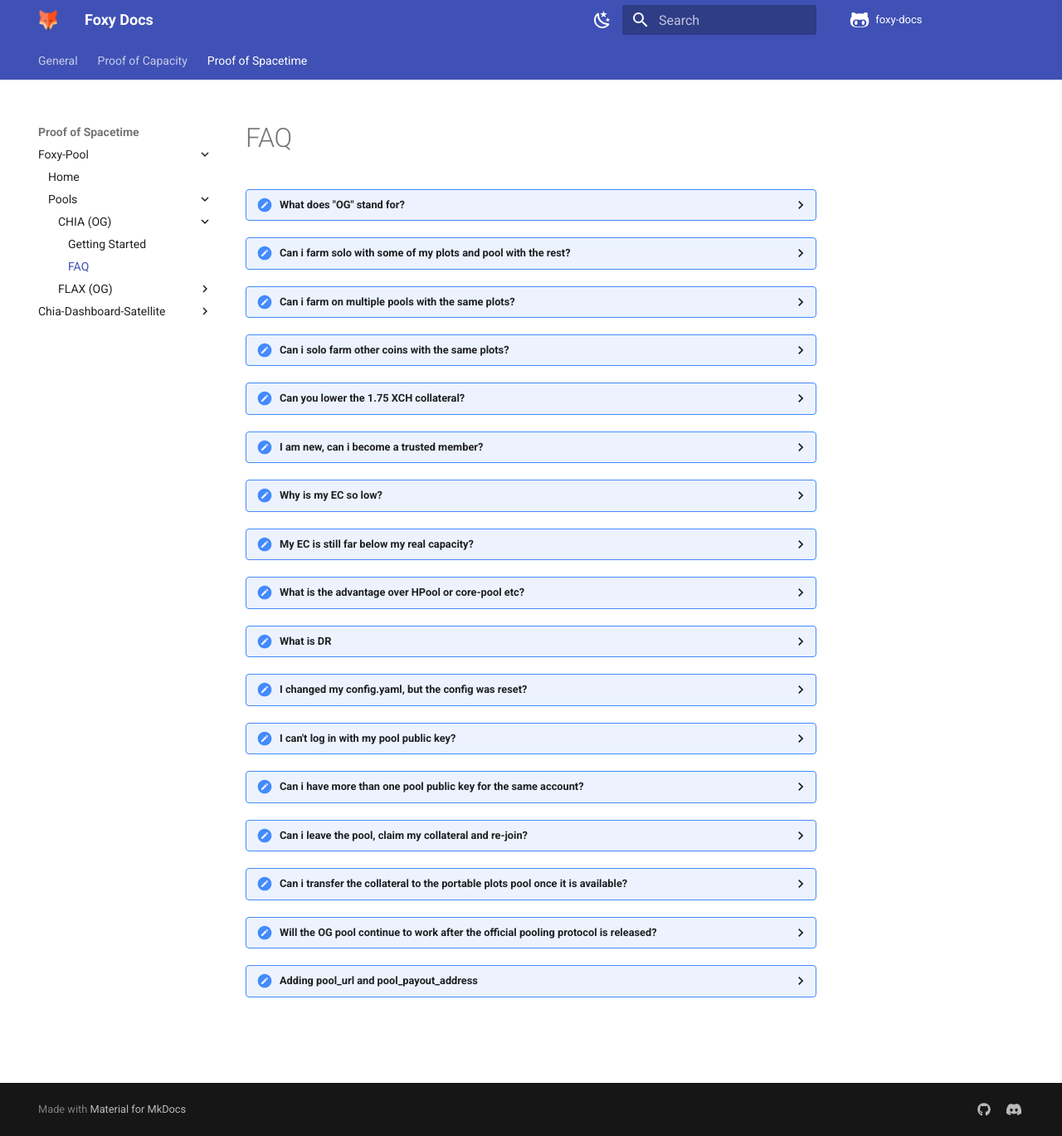
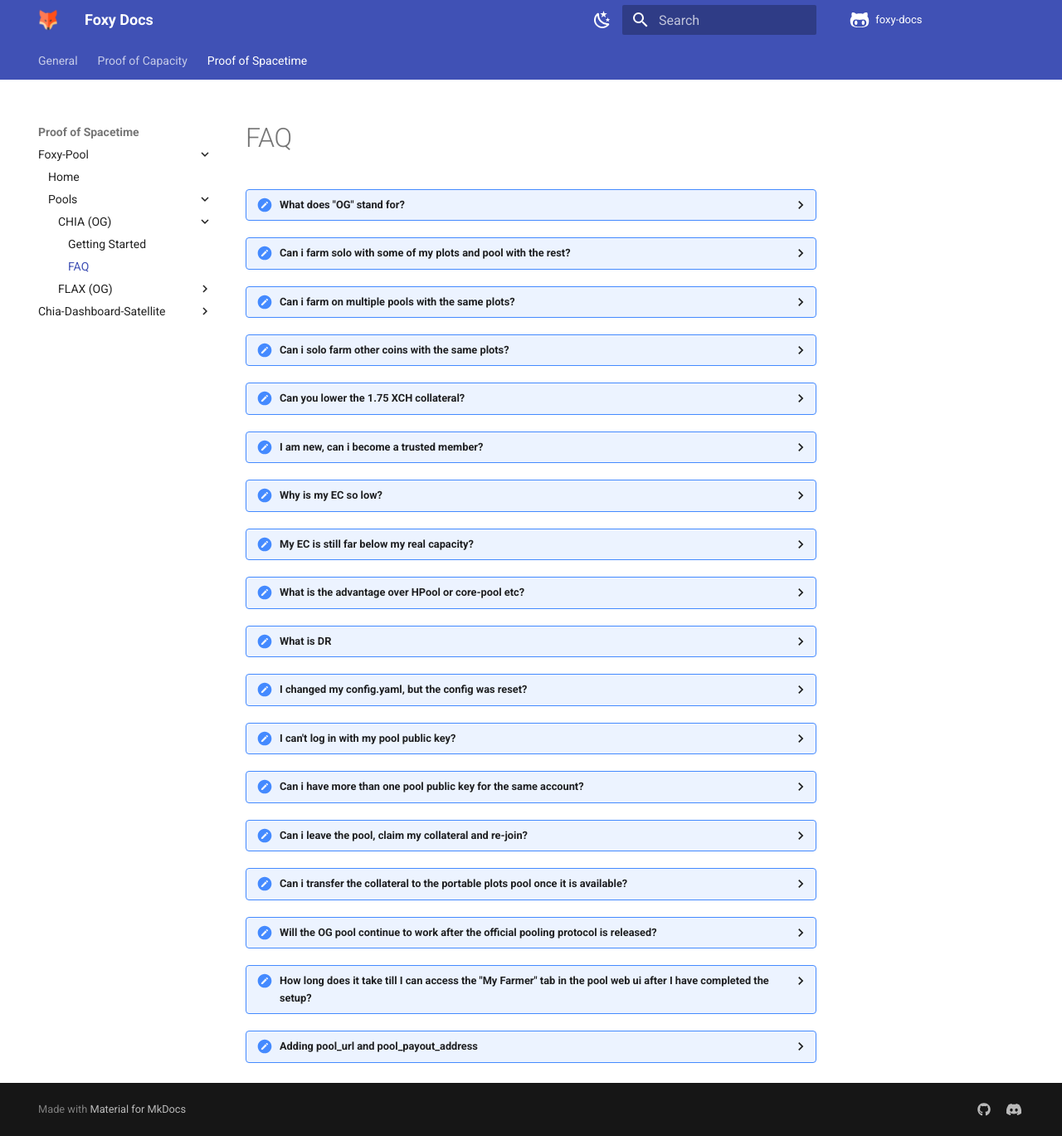
Before and after one commit to foxypool/docs, an MkDocs documentation site: the page built from docs/proof-of-spacetime/foxy-pool/pools/chia-og/faq.md, in a window 1280 px wide and 1369 px high. Shown: the whole window at 83% size. Built offline with MkDocs 1.6.1 and Material for MkDocs 9.7.7, drawn with Linux system fonts in a browser that asks for light colours; comment, search, counter and statistics services are not loaded.

Commit message:
Add faq entry re time to access the "my farmer" tab after setup (#53)

```diff
--- a/docs/proof-of-spacetime/foxy-pool/pools/chia-og/faq.md
+++ b/docs/proof-of-spacetime/foxy-pool/pools/chia-og/faq.md
@@ -48,5 +48,8 @@
 ??? faq "Will the OG pool continue to work after the official pooling protocol is released?"
     Yes, this pool is here to stay
 
+??? faq "How long does it take till I can access the "My Farmer" tab in the pool web ui after I have completed the setup?"
+    Once the first partial/proof is being accepted by the pool. This also depends on how many plots you have, the duration can range from minutes to hours.
+
 ??? faq "Adding pool_url and pool_payout_address"
     Please ensure both `pool_url` and `pool_payout_address` are added into the farmer section and NOT full_node_peer section, it should be the same indentation as `full_node_peer`.
```
